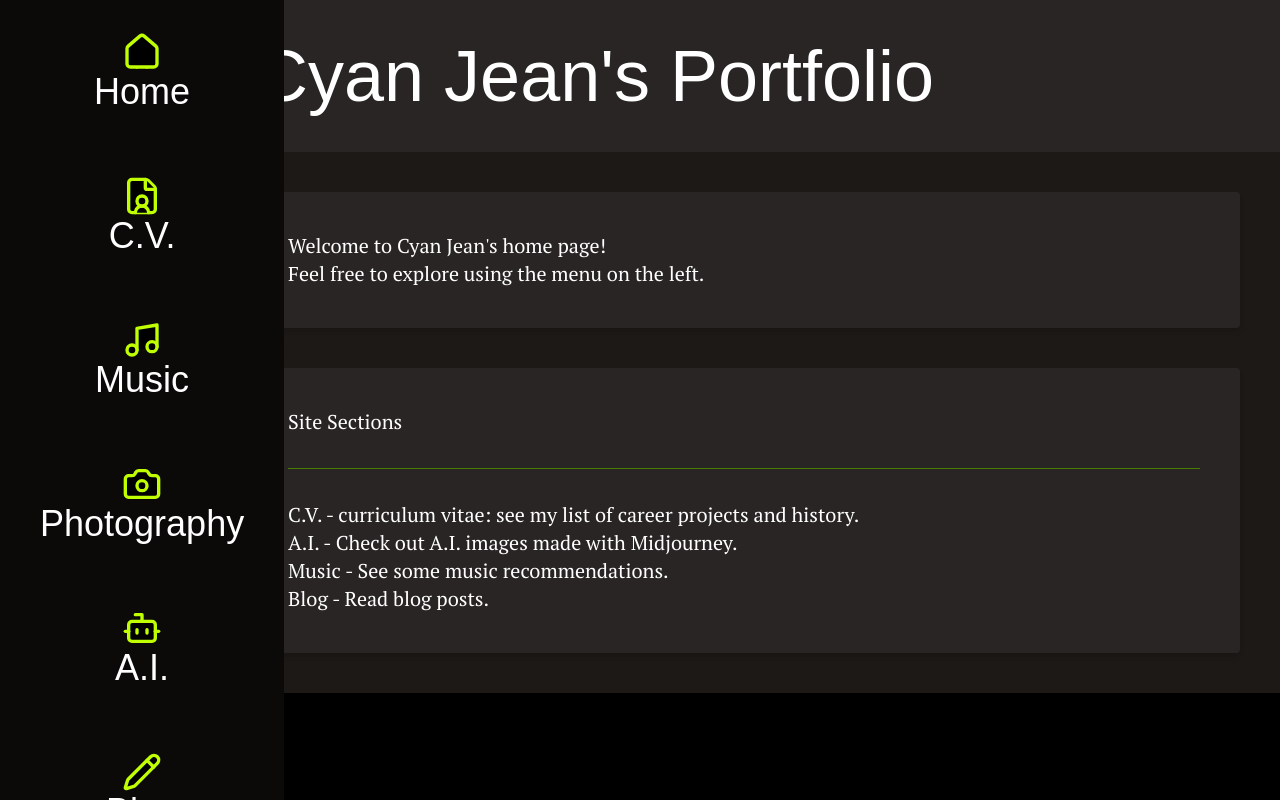
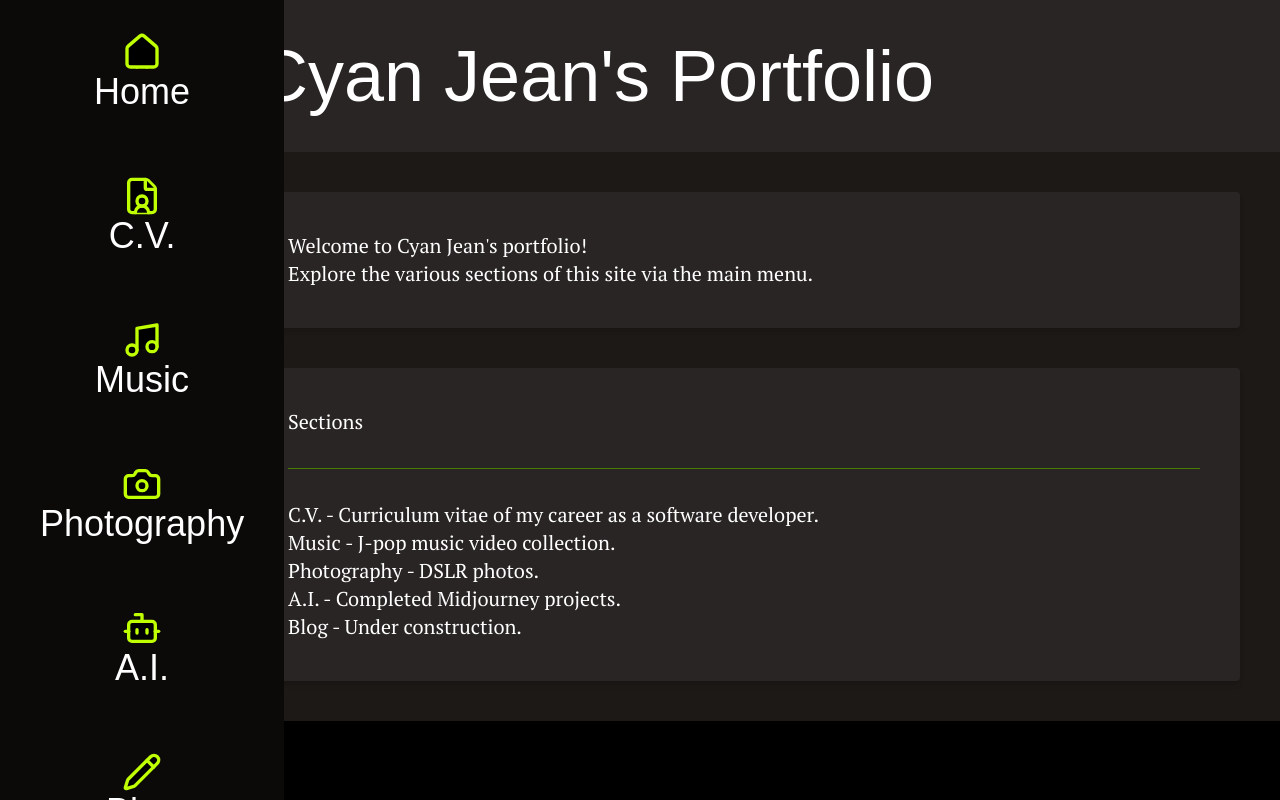
Before and after one commit to sean-xiao-zhao7/portfolio_personal_nextjs, a Next.js app: page / in a window 1280 px wide. Built offline with nearby package versions, Linux system fonts and the light colour scheme; a web font is replaced by a local one.

Commit message:
Update home page text

```diff
--- a/app/page.tsx
+++ b/app/page.tsx
@@ -10,16 +10,17 @@ export default function Home() {
     </PageLargeHeader>
     <PageLargeBody>
       <PageParagraph>
-        <p>Welcome to Cyan Jean's home page!</p>
-        <p>Feel free to explore using the menu on the left.</p>
+        <p>Welcome to Cyan Jean's portfolio!</p>
+        <p>Explore the various sections of this site via the main menu.</p>
       </PageParagraph>
       <PageParagraph>
-        <h2>Site Sections</h2>
+        <h2>Sections</h2>
         <ContentDivider />
-        <p> C.V. - curriculum vitae: see my list of career projects and history.</p>
-        <p>A.I. - Check out A.I. images made with Midjourney.</p>
-        <p>Music - See some music recommendations.</p>
-        <p>Blog - Read blog posts.</p>
+        <p> C.V. - Curriculum vitae of my career as a software developer.</p>
+        <p>Music - J-pop music video collection.</p>
+        <p>Photography - DSLR photos.</p>
+        <p>A.I. - Completed Midjourney projects.</p>
+        <p>Blog - Under construction.</p>
       </PageParagraph>
     </PageLargeBody >
   </>
```
